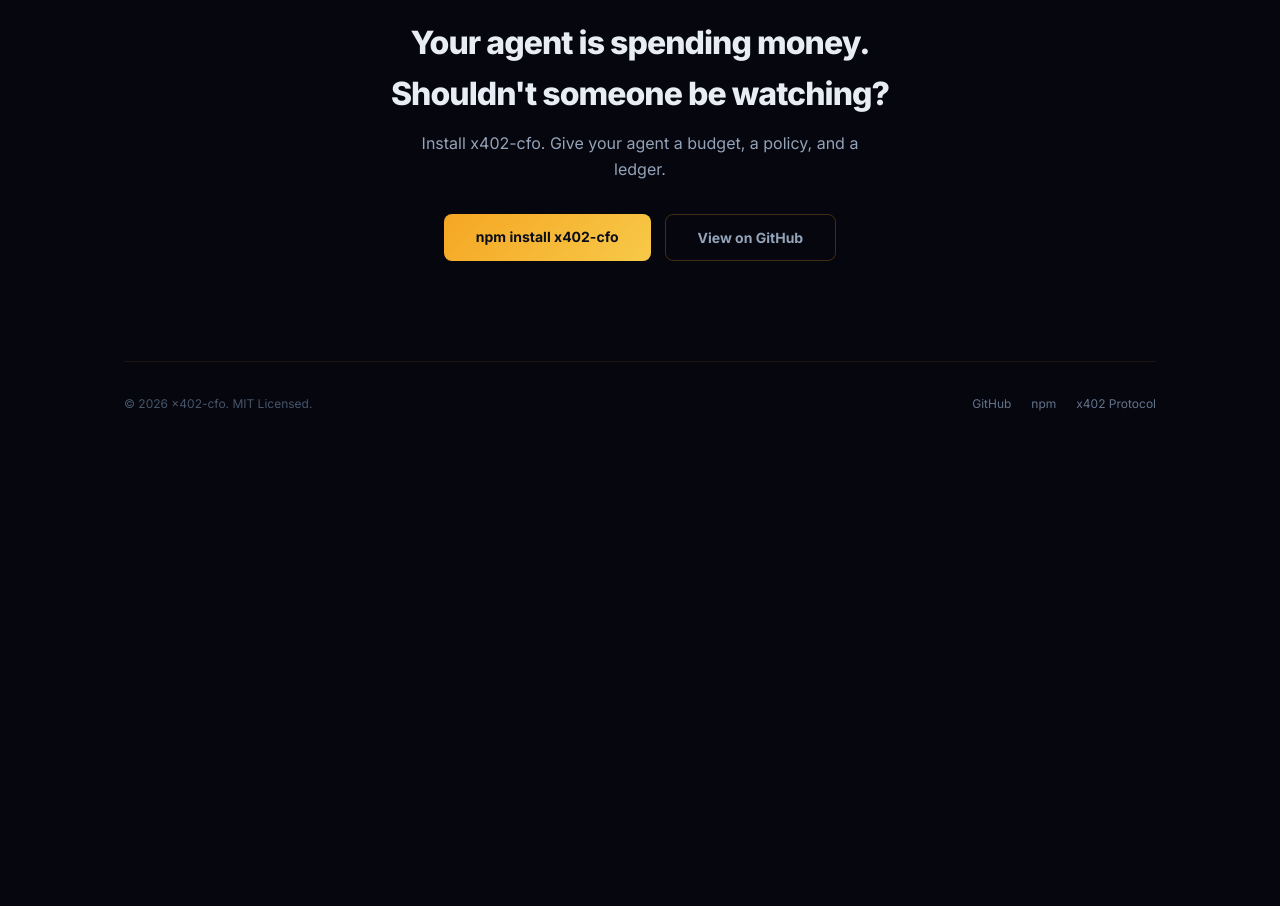
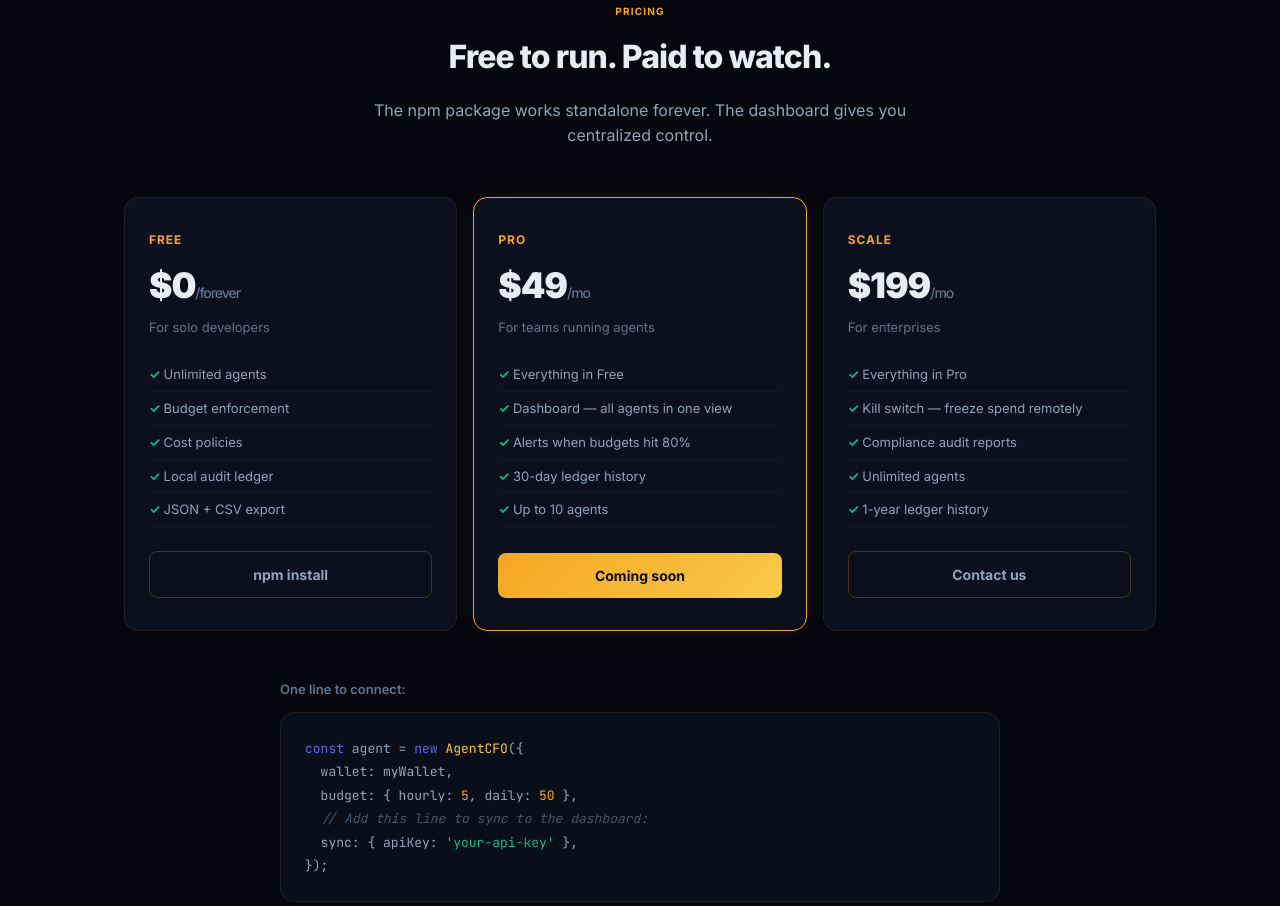
Before and after one commit to Upn-130guthub/x402-cfo, a website: page site/index.html in a window 1280 px wide. Shown: the part 3495-4401 px from the top of the page. Before the commit the page ends 3940 px from the top, so only its background shows below. Drawn offline with Linux system fonts and the light colour scheme.

Commit message:
add monetization layer: dashboard sync, pricing tiers (Free/Pro/Scale), landing page pricing section

```diff
--- a/site/index.html
+++ b/site/index.html
@@ -206,6 +206,24 @@
     .feat-title { font-size: 15px; font-weight: 700; margin-bottom: 6px; }
     .feat-desc { font-size: 13px; color: var(--txt3); line-height: 1.5; }
 
+    /* ===== PRICING ===== */
+    .price-grid { display: grid; grid-template-columns: repeat(3, 1fr); gap: 16px; margin-top: 36px; }
+    .price-card {
+      background: var(--surface); border: 1px solid var(--border);
+      border-radius: var(--r); padding: 32px 24px; text-align: left;
+      backdrop-filter: blur(12px); display: flex; flex-direction: column;
+    }
+    .price-card.featured {
+      border-color: var(--amber); box-shadow: 0 0 32px rgba(245,166,35,0.08);
+    }
+    .price-tier { font-size: 12px; font-weight: 700; text-transform: uppercase; letter-spacing: 0.08em; color: var(--amber); margin-bottom: 8px; }
+    .price-amount { font-size: 2.2rem; font-weight: 900; letter-spacing: -0.03em; margin-bottom: 4px; }
+    .price-amount span { font-size: 14px; font-weight: 500; color: var(--txt3); }
+    .price-desc { font-size: 13px; color: var(--txt3); margin-bottom: 20px; }
+    .price-list { list-style: none; flex: 1; margin-bottom: 24px; }
+    .price-list li { font-size: 13px; color: var(--txt2); padding: 6px 0; border-bottom: 1px solid rgba(255,255,255,0.03); }
+    .price-list li::before { content: '✓ '; color: var(--green); font-weight: 700; }
+
     /* ===== CTA ===== */
     .cta-section { text-align: center; padding: 100px 0; }
     .cta-section h2 { margin-bottom: 12px; }
@@ -225,6 +243,7 @@
     @media (max-width: 768px) {
       .flow-grid { grid-template-columns: 1fr 1fr; }
       .feat-grid { grid-template-columns: 1fr; }
+      .price-grid { grid-template-columns: 1fr; }
       .hero { padding: 60px 0 50px; }
       .flow-arrow { display: none; }
       .nav-links a:not(.nav-cta) { display: none; }
@@ -402,6 +421,68 @@ agent.<span class="fn">audit</span>();   <span class="cm">// Full ledger — eve
   </div>
 </section>
 
+<!-- PRICING -->
+<section class="section" id="pricing">
+  <div class="w" style="text-align:center">
+    <div class="section-label">Pricing</div>
+    <h2>Free to run. Paid to watch.</h2>
+    <p class="section-sub" style="margin-left:auto;margin-right:auto">The npm package works standalone forever. The dashboard gives you centralized control.</p>
+    <div class="price-grid">
+      <div class="price-card">
+        <div class="price-tier">Free</div>
+        <div class="price-amount">$0<span>/forever</span></div>
+        <div class="price-desc">For solo developers</div>
+        <ul class="price-list">
+          <li>Unlimited agents</li>
+          <li>Budget enforcement</li>
+          <li>Cost policies</li>
+          <li>Local audit ledger</li>
+          <li>JSON + CSV export</li>
+        </ul>
+        <a href="https://npmjs.com/package/x402-cfo" class="btn btn-ghost" style="width:100%;text-align:center">npm install</a>
+      </div>
+      <div class="price-card featured">
+        <div class="price-tier">Pro</div>
+        <div class="price-amount">$49<span>/mo</span></div>
+        <div class="price-desc">For teams running agents</div>
+        <ul class="price-list">
+          <li>Everything in Free</li>
+          <li>Dashboard — all agents in one view</li>
+          <li>Alerts when budgets hit 80%</li>
+          <li>30-day ledger history</li>
+          <li>Up to 10 agents</li>
+        </ul>
+        <a href="#" class="btn btn-primary" style="width:100%;text-align:center">Coming soon</a>
+      </div>
+      <div class="price-card">
+        <div class="price-tier">Scale</div>
+        <div class="price-amount">$199<span>/mo</span></div>
+        <div class="price-desc">For enterprises</div>
+        <ul class="price-list">
+          <li>Everything in Pro</li>
+          <li>Kill switch — freeze spend remotely</li>
+          <li>Compliance audit reports</li>
+          <li>Unlimited agents</li>
+          <li>1-year ledger history</li>
+        </ul>
+        <a href="#" class="btn btn-ghost" style="width:100%;text-align:center">Contact us</a>
+      </div>
+    </div>
+
+    <div style="margin-top:48px;text-align:left;max-width:720px;margin-left:auto;margin-right:auto">
+      <p style="font-size:13px;color:var(--txt3);margin-bottom:12px;font-weight:600">One line to connect:</p>
+      <div class="code-block">
+        <pre class="code-pre"><span class="kw">const</span> agent = <span class="kw">new</span> <span class="fn">AgentCFO</span>({
+  wallet: myWallet,
+  budget: { hourly: <span class="num">5</span>, daily: <span class="num">50</span> },
+  <span class="cm">// Add this line to sync to the dashboard:</span>
+  sync: { apiKey: <span class="str">'your-api-key'</span> },
+});</pre>
+      </div>
+    </div>
+  </div>
+</section>
+
 <!-- CTA -->
 <section class="cta-section">
   <div class="w">
--- a/src/index.ts
+++ b/src/index.ts
@@ -5,3 +5,4 @@ export { Budget, type BudgetLimits, type BudgetStatus, type BudgetDecision, type
 export { Policy, type PolicyRules, type PolicyDecision, type PolicyDenialReason } from './policy.js';
 export { Ledger, type LedgerEntry, type LedgerEntryStatus } from './ledger.js';
 export { Analytics, type SpendSummary } from './analytics.js';
+export { DashboardSync, type SyncConfig } from './sync.js';
```
Also changed, not shown: src/controller.ts (+24 -6 lines), src/sync.ts (added, +113 -0 lines).
